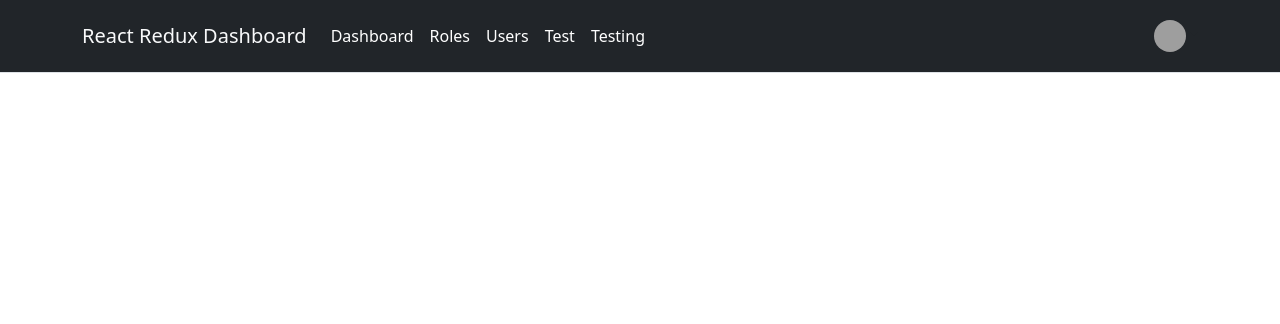
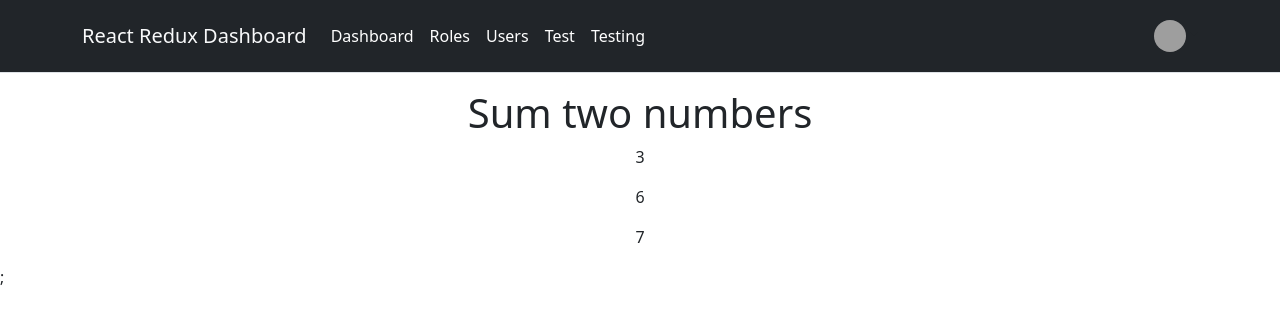
Before and after one commit to vinothsmart/react-redux-dashboard, a React (Create React App) app: page /jsc/arrays in a window 1280 px wide. Shown: the top 324 px of the page. Built offline with nearby package versions, Linux system fonts and the light colour scheme; grey boxes are pictures that could not be loaded.

Commit message:
getNthValue

```diff
--- a/src/components/AppRouter.js
+++ b/src/components/AppRouter.js
@@ -24,6 +24,7 @@ import Part2 from "./pages/JsPepare/Part2";
 import Part3 from "./pages/JsPepare/Part3";
 import Part4 from "./pages/JsPepare/Part4";
 import Part5 from "./pages/JsPepare/Part5";
+import Arrays from "./pages/JsChallage/Arrays";
 
 const AppRouter = () => {
   return (
@@ -49,6 +50,7 @@ const AppRouter = () => {
       <Route exact path="/hooks/useMemo" component={MemoHook} />
       <Route exact path="/hooks/useCallback" component={CallbackHook} />
       <Route exact path="/jsc/fundamentals" component={Fundamentals} />
+      <Route exact path="/jsc/arrays" component={Arrays} />
       <Route exact path="/jsprepare/Part1" component={Part1} />
       <Route exact path="/jsprepare/Part2" component={Part2} />
       <Route exact path="/jsprepare/Part3" component={Part3} />
--- /dev/null
+++ b/src/components/pages/JsChallage/Arrays.js
@@ -0,0 +1,18 @@
+import React from "react";
+
+const Arrays = () => {
+  const getNthValue = (a, n) => a[n - 1];
+  return (
+    <>
+      <center>
+        <h1>Sum two numbers</h1>
+        <p>{getNthValue([1, 2, 3, 4, 5], 3)}</p>
+        <p>{getNthValue([10, 9, 8, 7, 6], 5)}</p>
+        <p>{getNthValue([7, 2, 1, 6, 3], 1)}</p>
+      </center>
+      ;
+    </>
+  );
+};
+
+export default Arrays;
```
